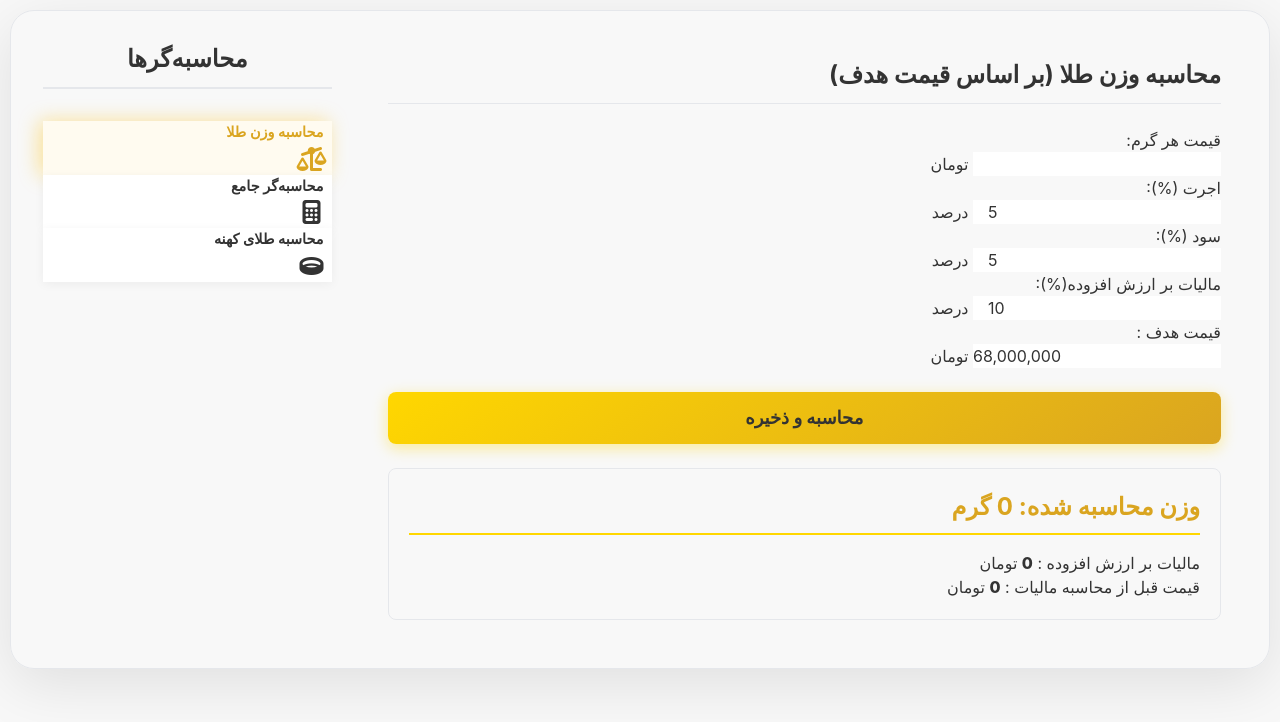
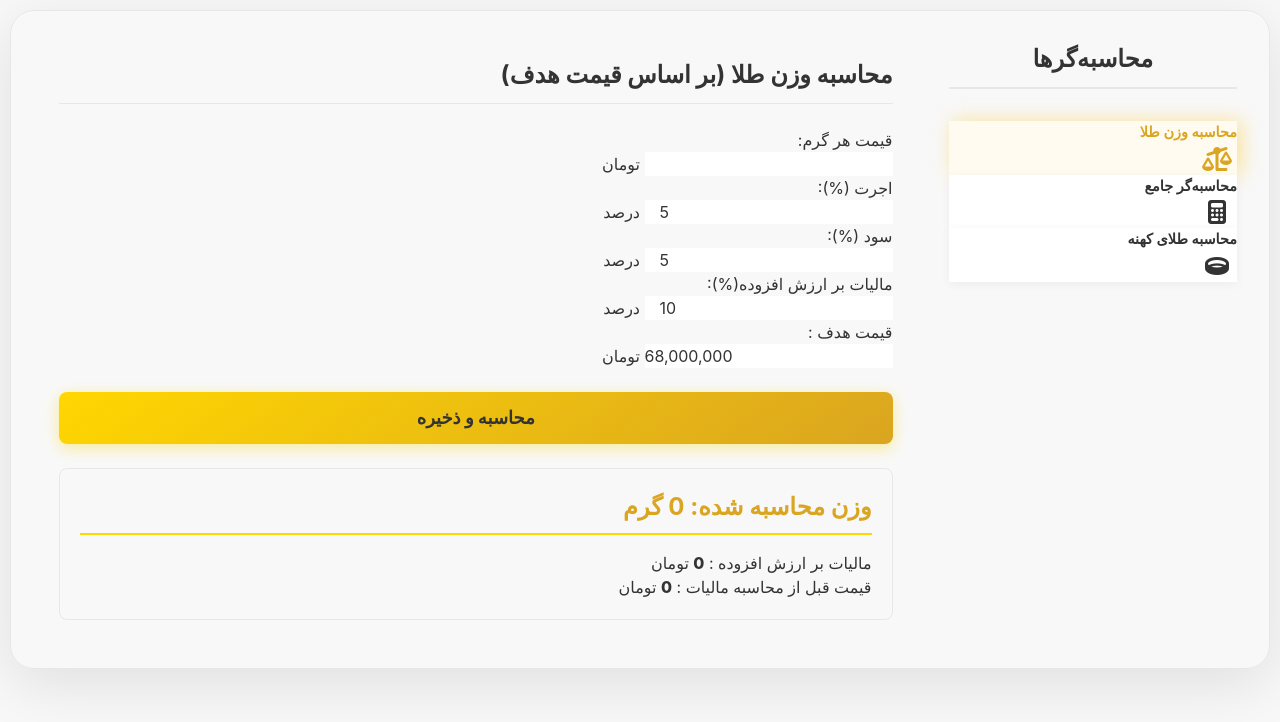
Before and after one commit to MrMalekfar/t-Tax, a plain HTML site: page index.html in a window 1280 px wide. Drawn offline with nearby package versions, Linux system fonts and the light colour scheme; no server answers.

Commit message:
Update index.html

```diff
--- a/index.html
+++ b/index.html
@@ -70,7 +70,8 @@
 
         /* Style for the vertical tabs */
         .tab-button {
-            @apply flex items-center p-3 sm:p-4 my-1 sm:my-2 rounded-r-xl cursor-pointer transition-all duration-300 transform border-l-4 border-transparent; /* Adjusted padding for mobile */
+            /* در حالت RTL، برای نمایش در سمت راست، rounded-l-xl و border-r-4 استفاده می‌شود */
+            @apply flex items-center p-3 sm:p-4 my-1 sm:my-2 rounded-l-xl cursor-pointer transition-all duration-300 transform border-r-4 border-transparent;
             font-weight: 600;
             background-color: var(--color-card-light-bg);
             box-shadow: 0 2px 10px rgba(0,0,0,0.05);
@@ -80,7 +81,7 @@
         /* Mobile-specific styles for tab buttons */
         @media (max-width: 767px) { /* For screens smaller than md */
             .tab-button {
-                @apply rounded-xl border-t-4 border-l-0 border-transparent; /* Rounded on all sides, border on top */
+                @apply rounded-xl border-t-4 border-r-0 border-transparent; /* Rounded on all sides, border on top */
                 flex-direction: row-reverse; /* Icons on the right for horizontal tabs */
                 justify-content: center;
                 padding: 10px; /* Adjust padding for horizontal layout */
@@ -103,7 +104,8 @@
         }
 
         .tab-button:hover {
-            @apply transform translate-x-1;
+            /* برای هاور، تب به سمت چپ حرکت کند (از راست به چپ) */
+            @apply transform -translate-x-1;
             background-color: #fcfcfc;
             box-shadow: 0 4px 15px rgba(0,0,0,0.1);
         }
@@ -116,7 +118,8 @@
         .tab-button.active {
             @apply border-gold-dark;
             background-color: var(--color-results-bg); /* Use light gold background for active state */
-            box-shadow: -4px 0 20px rgba(255, 193, 7, 0.4);
+            /* سایه به سمت راست بیفتد */
+            box-shadow: 4px 0 20px rgba(255, 193, 7, 0.4);
         }
 
         /* PERMANENT GOLD COLOR FOR ACTIVE TAB'S CONTENT */
@@ -141,7 +144,7 @@
         .tab-button-content {
             flex-grow: 1;
             text-align: right;
-            padding-right: 0.5rem; /* Adjusted padding */
+            padding-left: 0.5rem; /* Changed to padding-left */
             font-size: 0.9rem; /* Adjusted font size */
         }
 
@@ -193,7 +196,7 @@
 </head>
 <body class="antialiased">
 
-    <div class="main-app-container flex flex-col md:flex-row-reverse md:justify-center gap-4 md:gap-10 max-w-7xl mx-auto w-full p-4 md:p-8 rounded-3xl shadow-[0_15px_60px_rgba(0,0,0,0.1)] bg-card-light-bg border border-gold-dark/20 transition-all duration-500">
+    <div class="main-app-container flex flex-col md:flex-row md:justify-center gap-4 md:gap-10 max-w-7xl mx-auto w-full p-4 md:p-8 rounded-3xl shadow-[0_15px_60px_rgba(0,0,0,0.1)] bg-card-light-bg border border-gold-dark/20 transition-all duration-500">
 
         <div class="w-full md:w-1/4 flex flex-col justify-start items-stretch min-w-[unset] md:min-w-[200px]">
             <h2 class="text-xl md:text-2xl font-bold mb-4 md:mb-8 text-gold-dark border-b-2 border-gold-dark pb-2 md:pb-3 text-center">
@@ -215,7 +218,8 @@
             </div>
         </div>
 
-        <div class="w-full md:w-3/4 relative mt-4 md:mt-0"> <div id="tab-column1" class="tab-content active p-2 sm:p-4">
+        <div class="w-full md:w-3/4 relative mt-4 md:mt-0">
+            <div id="tab-column1" class="tab-content active p-2 sm:p-4">
                 <h2 class="text-xl md:text-2xl font-bold mb-4 md:mb-6 text-gold-dark border-b border-gold-dark pb-2 md:pb-3">
                     محاسبه وزن طلا (بر اساس قیمت هدف)
                 </h2>
@@ -270,7 +274,7 @@
                 </button>
 
                 <div class="results mt-4 sm:mt-6 p-3 sm:p-5 bg-results-bg rounded-lg border border-results-border">
-                    <p class="highlighted-result">وزن محاسبه شده: <span id="display-weight1" class="font-bold text-gold-dark">0</span> گرم</p>                    <p>مالیات بر ارزش افزوده : <span id="display-tax1" class="font-extrabold text-gold-dark">0</span> تومان</p>
+                    <p class="highlighted-result">وزن محاسبه شده: <span id="display-weight1" class="font-bold text-gold-dark">0</span> گرم</p>                        <p>مالیات بر ارزش افزوده : <span id="display-tax1" class="font-extrabold text-gold-dark">0</span> تومان</p>
                     <p>قیمت قبل از محاسبه مالیات : <span id="display-price-before-tax1" class="font-extrabold text-gold-dark">0</span> تومان</p>
                 </div>
             </div>
```
